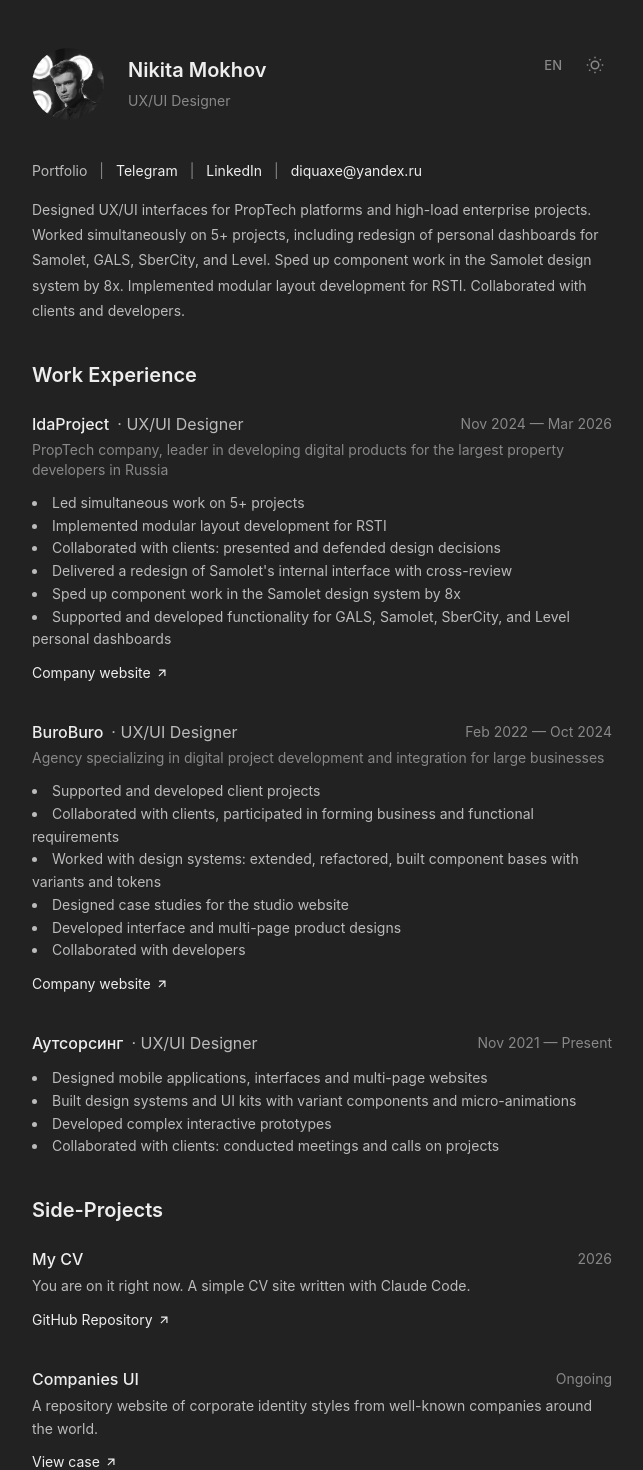
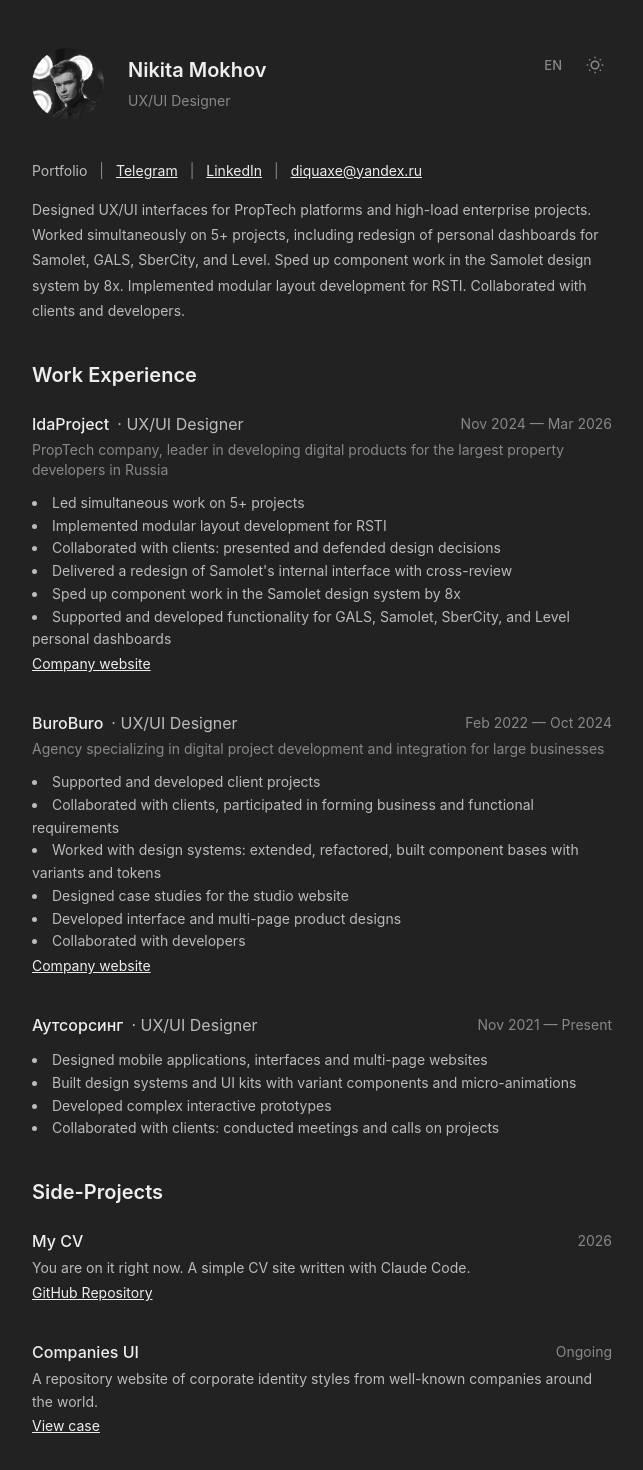
Before and after one commit to Diquaxe/my-cv, a Vue app: page / in a window 1280 px wide. Shown: the top 1470 px of the page, without its empty margins (318-961 px from the left). Built offline with nearby package versions, Linux system fonts and the light colour scheme.

Commit message:
style: постоянное подчёркивание ссылок, убраны иконки стрелок
Co-Authored-By: Claude Sonnet 4.6 <noreply@anthropic.com>

```diff
--- a/src/components/ExperienceItem.vue
+++ b/src/components/ExperienceItem.vue
@@ -69,12 +69,9 @@ defineProps({
       :href="companyLink.url"
       target="_blank"
       rel="noopener noreferrer"
-      class="inline-flex items-center gap-1 text-sm mt-3 hover:underline transition-colors duration-300"
+      class="text-sm mt-3 underline transition-colors duration-300"
     >
       {{ companyLink.label }}
-      <svg xmlns="http://www.w3.org/2000/svg" width="14" height="14" viewBox="0 0 24 24" fill="currentColor" aria-hidden="true">
-        <path d="M16.0037 9.41421L7.39712 18.0208L5.98291 16.6066L14.5895 8H7.00373V6H18.0037V17H16.0037V9.41421Z"/>
-      </svg>
     </a>
 
     <a
@@ -82,12 +79,9 @@ defineProps({
       :href="link.url"
       target="_blank"
       rel="noopener noreferrer"
-      class="inline-flex items-center gap-1 text-sm mt-3 hover:underline transition-colors duration-300"
+      class="text-sm mt-3 underline transition-colors duration-300"
     >
       {{ link.label }}
-      <svg xmlns="http://www.w3.org/2000/svg" width="14" height="14" viewBox="0 0 24 24" fill="currentColor" aria-hidden="true">
-        <path d="M16.0037 9.41421L7.39712 18.0208L5.98291 16.6066L14.5895 8H7.00373V6H18.0037V17H16.0037V9.41421Z"/>
-      </svg>
     </a>
   </div>
 </template>
--- a/src/components/SectionContact.vue
+++ b/src/components/SectionContact.vue
@@ -28,7 +28,7 @@ function isSafeUrl(url) {
           :href="item.url"
           target="_blank"
           rel="noopener noreferrer"
-          class="text-sm hover:underline transition-colors duration-300"
+          class="text-sm underline transition-colors duration-300"
         >
           {{ t(item.value, locale) }}
         </a>
```
